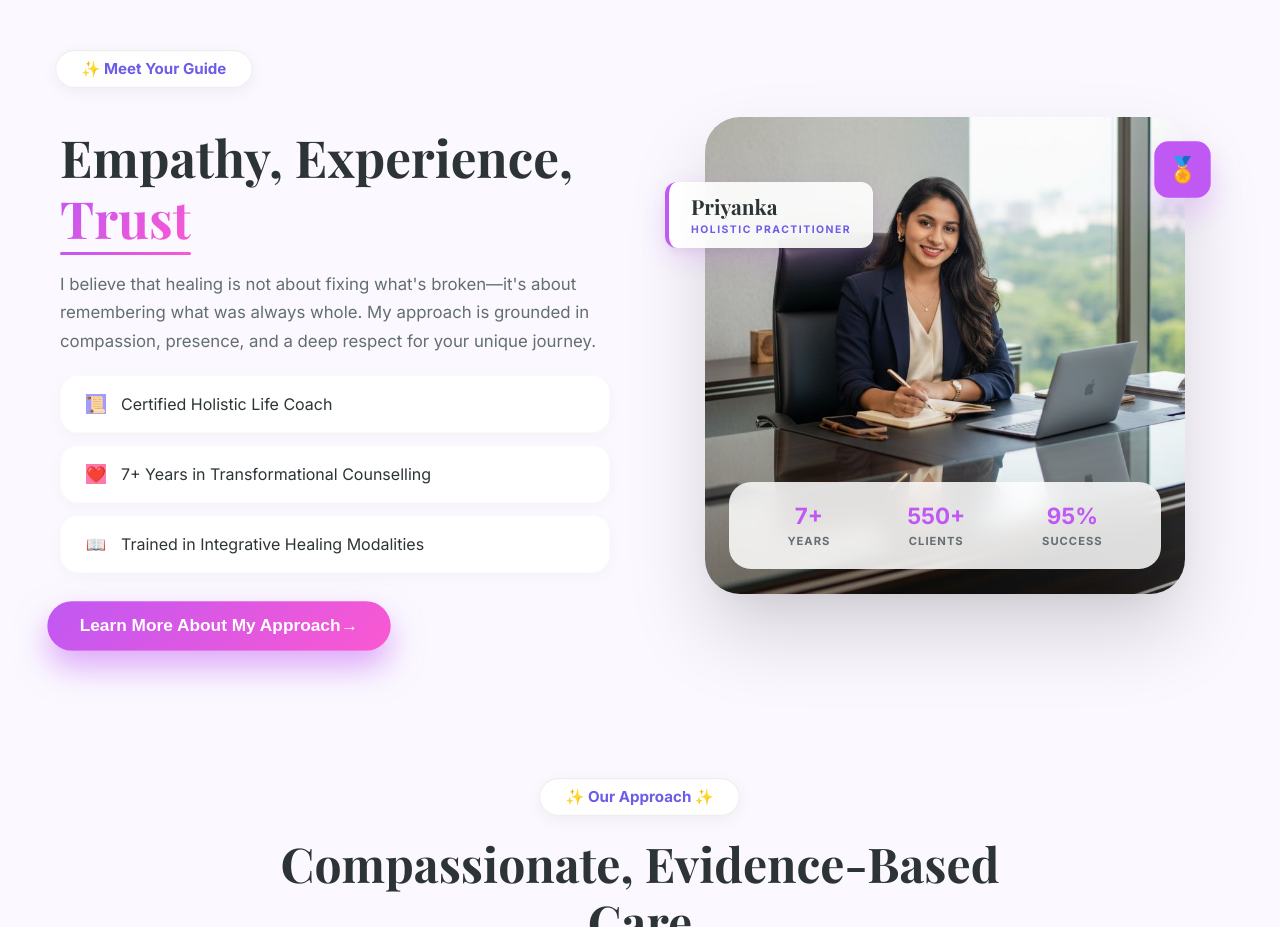
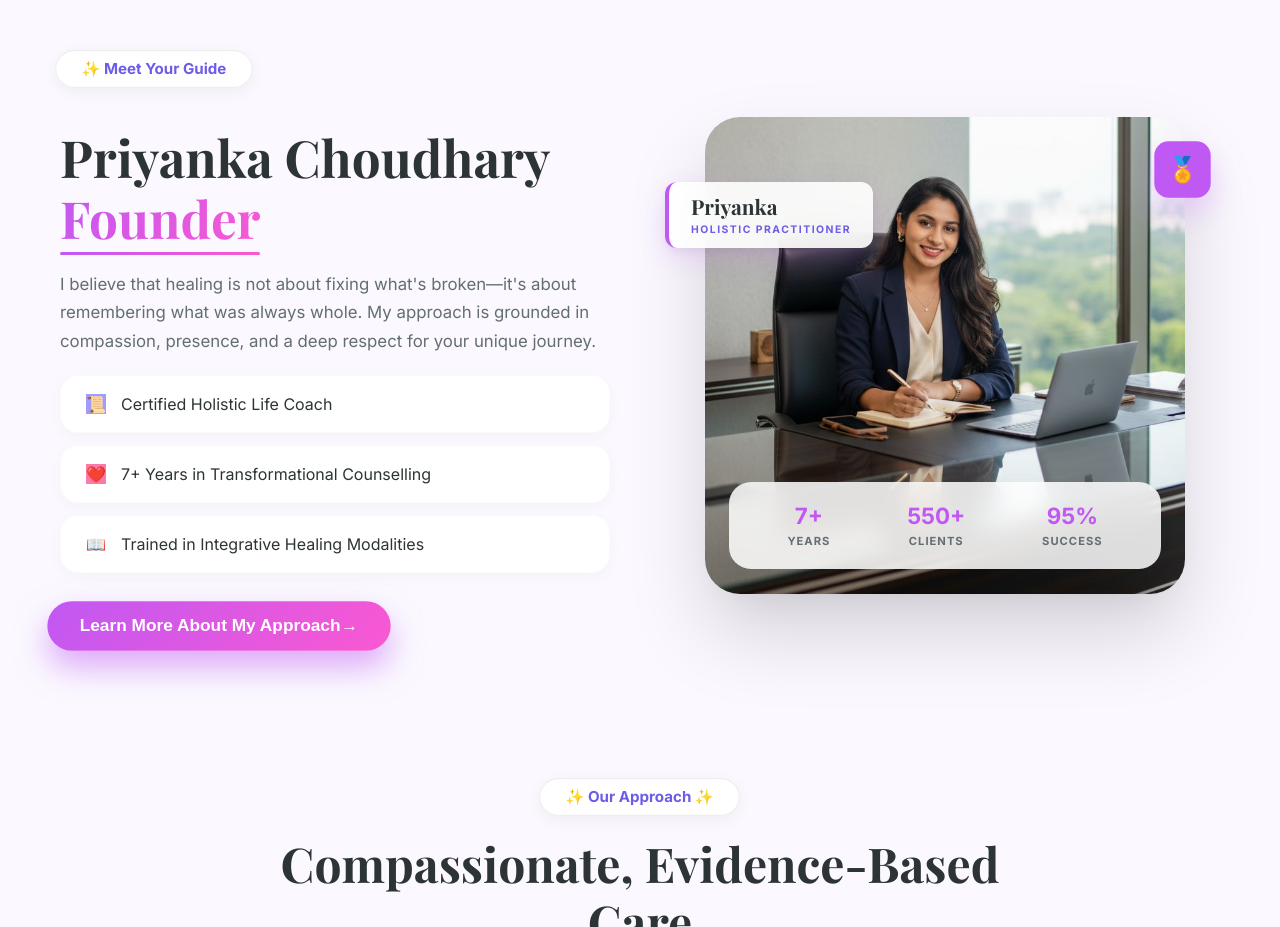
Before and after one commit to Priyanka-683/Holisticpreneur, a website: page index.html in a window 1280 px wide. Shown: the part 1820-2747 px from the top of the page. Drawn offline with nearby package versions, Linux system fonts and the light colour scheme; a web font is replaced by a local one.

Commit message:
first commit

```diff
--- a/index.html
+++ b/index.html
@@ -148,7 +148,7 @@
     <div class="about-container">
         <div class="about-text fade-in">
             <div class="pill-badge">✨ Meet Your Guide</div>
-            <h2 class="about-title">Empathy, Experience, <br><span class="highlight">Trust</span></h2>
+            <h2 class="about-title">Priyanka Choudhary <br><span class="highlight">Founder</span></h2>
 
             <p class="about-description">
                 I believe that healing is not about fixing what's broken—it's about remembering what was always whole. My approach is grounded in compassion, presence, and a deep respect for your unique journey.
```
